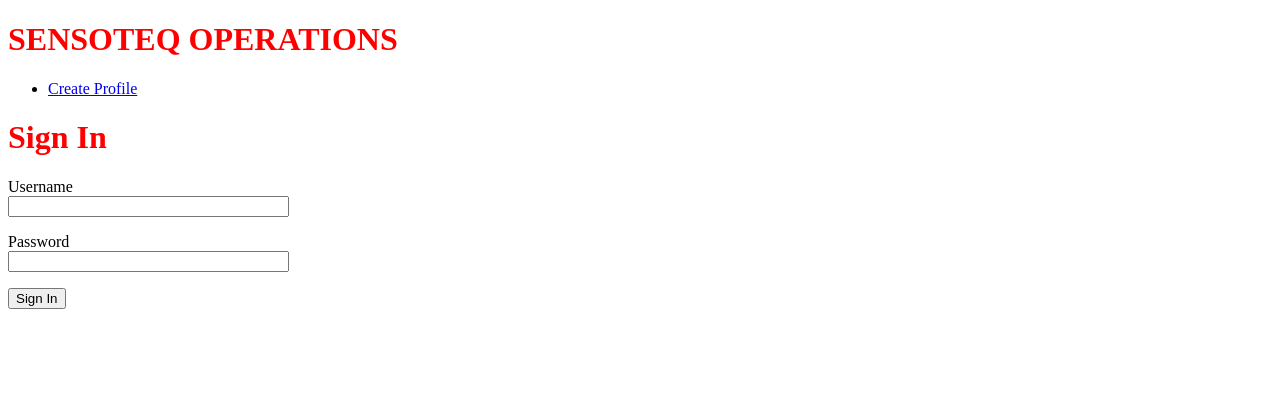
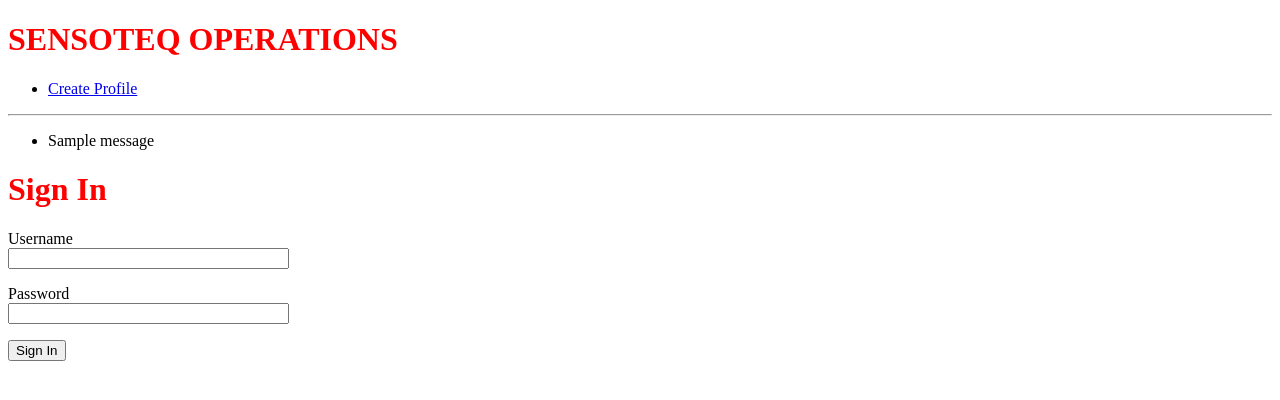
Before and after one commit to jackmurphy14/ops-app, a Flask app: page / in a window 1280 px wide. Shown: the top 400 px of the page. Run offline with Flask 3, Linux system fonts and the light colour scheme; one stand-in notice (Sample message) is shown.

Commit message:
flashed messages

```diff
--- a/app/templates/login.html
+++ b/app/templates/login.html
@@ -18,7 +18,20 @@
             <li><a href="#">Create Profile</a></li>
         </ul>
 
-    <!--add flash messages-->
+
+        <!--display flashed messages-->
+        <hr>
+        {% with messages = get_flashed_messages() %}
+        {% if messages %}
+        <ul>
+            {% for message in messages %}
+            <li>{{ message }}</li>
+            {% endfor %}
+        </ul>
+        {% endif %}
+        {% endwith %}
+
+
 
     <!--login form-->
     <h1>Sign In</h1>
```
